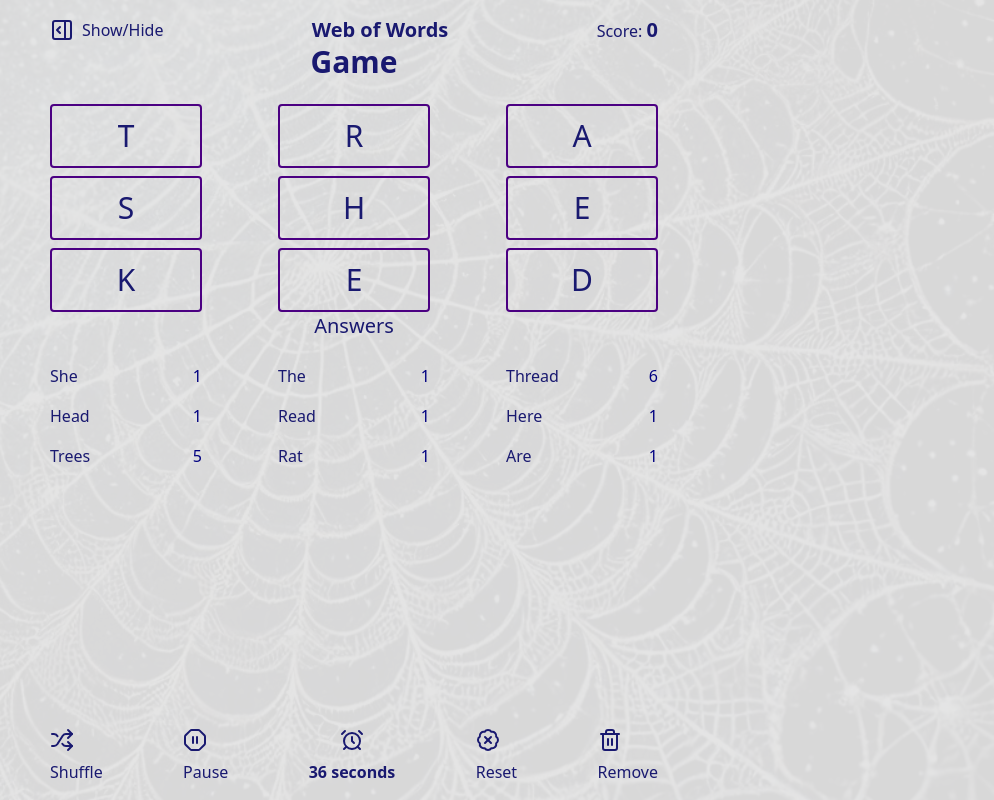
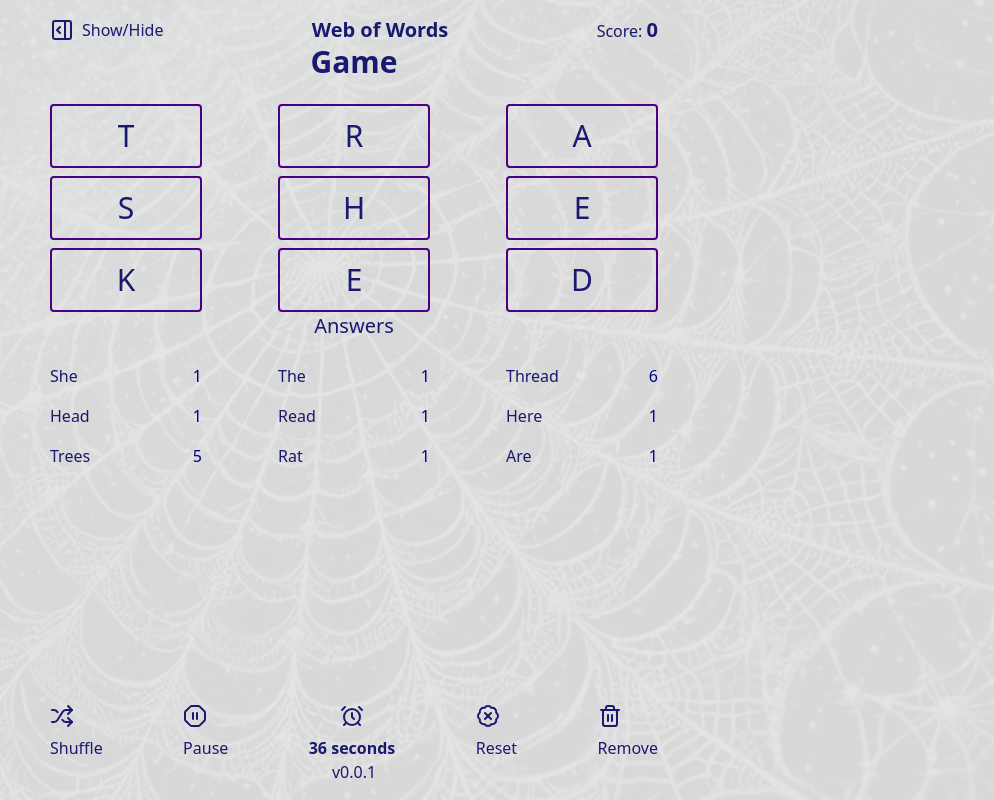
Before and after one commit to jcsmileyjr/web-of-words, a Next.js app: page / in a window 1280 px wide. Shown: the whole page, without its empty margins (286-1280 px from the left). Built offline with nearby package versions, Linux system fonts and the light colour scheme.

Commit message:
Refactor App: Add the version to the footer

```diff
--- a/src/app/page.tsx
+++ b/src/app/page.tsx
@@ -16,7 +16,9 @@ export default function Home() {
         </div>
         <div>
           <Control />
-
+          <footer>
+            <p className="text-center text-primaryBlue">v0.0.1</p>
+          </footer>
         </div>
       </main>
 
```
